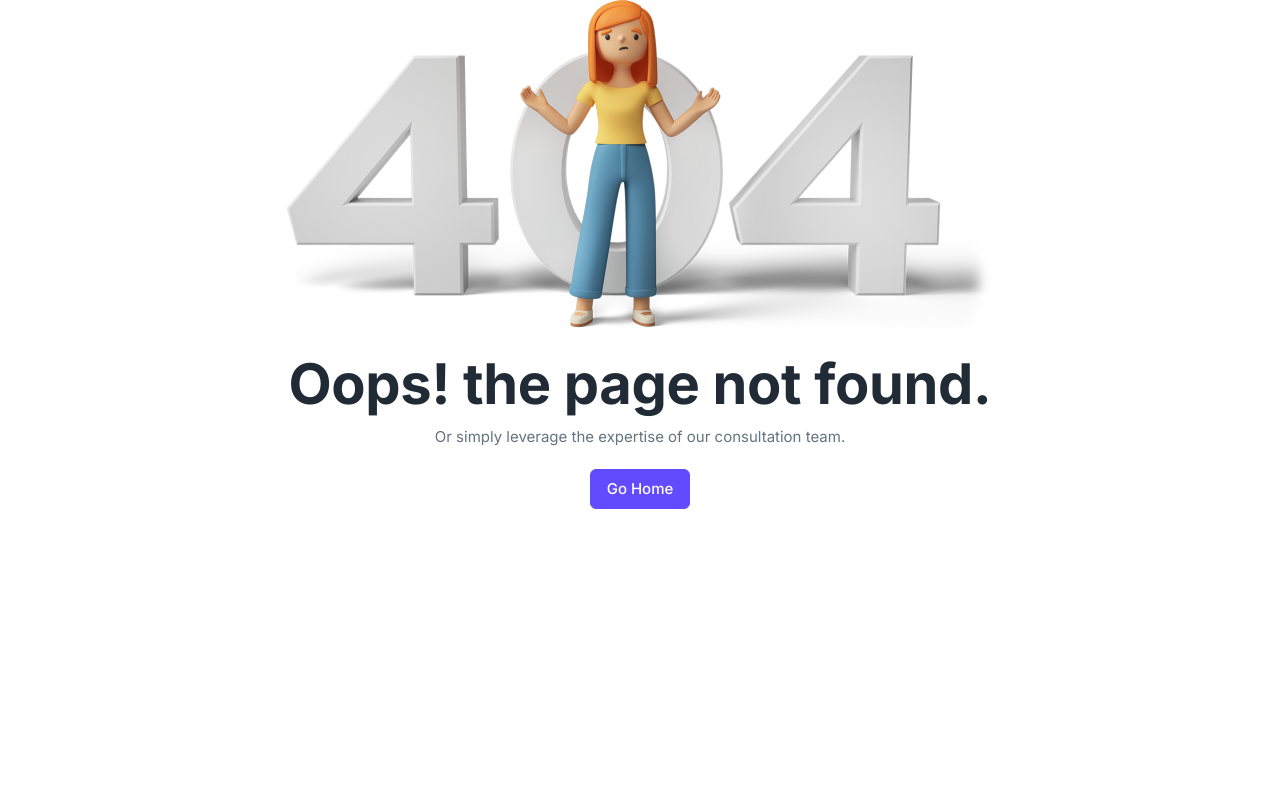
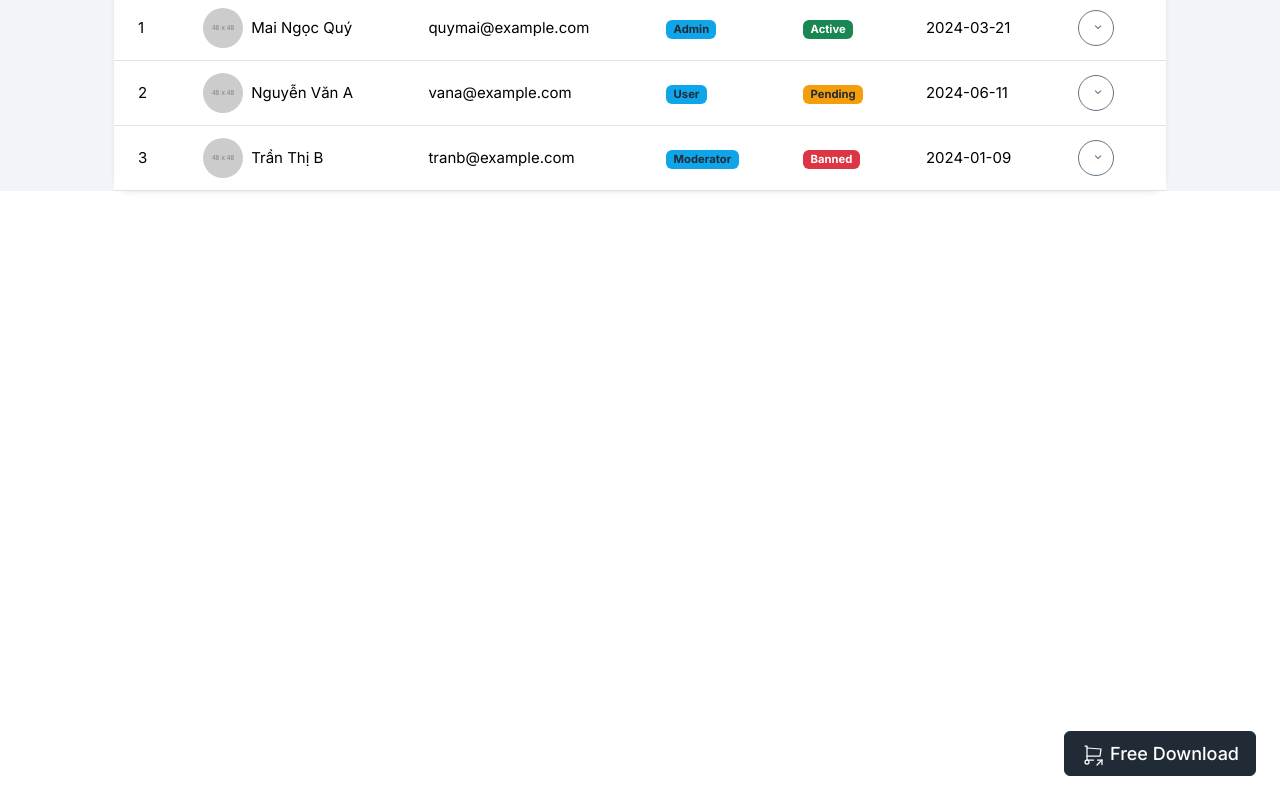
Before and after one commit to Quy18/e-commerce, a React (Vite) app in the folder dash-ui-admin/: page /stats/users in a window 1280 px wide. Before the commit this address had no page. Built offline with nearby package versions, Linux system fonts and the light colour scheme.

Commit message:
fix stats

```diff
--- a/dash-ui-admin/src/App.tsx
+++ b/dash-ui-admin/src/App.tsx
@@ -4,9 +4,10 @@ import { createBrowserRouter, RouterProvider, Navigate } from "react-router-dom"
 //import routes files
 import AuthenticationLayout from "layouts/AuthenticationLayout";
 import RootLayout from "layouts/RootLayout";
-import SignIn from "./pages/auth/SignIn";
-import ForgetPassword from "pages/auth/ForgetPassword";
-import SignUp from "./pages/auth/SignUp";
+import UsersStats from "./pages/stats/UsersStats";
+import ProductsStats from "./pages/stats/ProductsStats";
+import OrdersStats from "./pages/stats/OrdersStats";
+import CouponsStats from "./pages/stats/CouponsStats";
 import Dashboard from "pages/dashboard/Index";
 import Billing from "pages/dashboard/pages/Billing";
 import Pricing from "pages/dashboard/pages/Pricing";
@@ -108,13 +109,14 @@ const App = () => {
       ],
     },
     {
-      id: "auth",
-      path: "/auth",
+      id: "statistical",
+      path: "/stats",
       element: <AuthenticationLayout />,
       children: [
-        { path: "sign-in", element: <SignIn /> },
-        { path: "sign-up", element: <SignUp /> },
-        { path: "forget-password", element: <ForgetPassword /> },
+        { path: "users", element: <UsersStats /> },
+        { path: "products", element: <ProductsStats /> },
+        { path: "orders", element: <OrdersStats /> },
+        { path: "coupons", element: <CouponsStats /> },
       ],
     },
   ]);
--- a/dash-ui-admin/src/data/dashboard/ProjectsStatsData.tsx
+++ b/dash-ui-admin/src/components/stats/ProjectsStatsData.tsx
@@ -1,43 +1,17 @@
 import { Briefcase, ListTask, People, Bullseye } from "react-bootstrap-icons";
-import { ProjectsStatsProps, StatType } from "types";
+import { StatType } from "types";
 import useStat from "api/stat";
 import { useEffect, useState } from "react";
-import { Container, Col, Row } from "react-bootstrap";
+import { Col } from "react-bootstrap";
 import { StatRightTopIcon } from "widgets";
+import Settings from "pages/dashboard/pages/Settings";
+import { useNavigate } from "react-router";
 
-// export const ProjectsStats: ProjectsStatsProps[] = [
-//   {
-//     id: 1,
-//     title: "Users",
-//     value: stat?.users,
-//     icon: <People size={18} />,
-//     statInfo: '<span className="text-dark me-2">2</span> Completed',
-//   },
-//   {
-//     id: 2,
-//     title: "Products",
-//     value: stat?.products,
-//     icon: <ListTask size={18} />,
-//     statInfo: '<span className="text-dark me-2">28</span> Completed',
-//   },
-//   {
-//     id: 3,
-//     title: "Orders",
-//     value: stat?.orders,
-//     icon: <Briefcase size={18} />,
-//     statInfo: '<span className="text-dark me-2">1</span> Completed',
-//   },
-//   {
-//     id: 4,
-//     title: "Coupons",
-//     value: stat?.coupons,
-//     icon: <Bullseye size={18} />,
-//     statInfo: '<span className="text-dark me-2">5%</span> Completed',
-//   },
-// ];
 const ProjectsStats = () => {
   const { getStats } = useStat();
   const [stat, setStat] = useState<StatType | null>(null);
+  const [selectedId, setSelectedId] = useState<Number | null>(null);
+  const navigate = useNavigate();
   useEffect(() => {
     const fetchStats = async () => {
       try {
@@ -49,11 +23,12 @@ const ProjectsStats = () => {
     };
     fetchStats();
   });
-  if (!stat) return <div>Loading...</div>;
+  if (!stat) return <div></div>;
   const statArr = [
     {
       id: 1,
       title: "Users",
+      name: "users",
       value: stat?.users,
       icon: <People size={18} />,
       // statInfo: '<span className="text-dark me-2">2</span> Completed',
@@ -61,6 +36,7 @@ const ProjectsStats = () => {
     {
       id: 2,
       title: "Products",
+      name: "products",
       value: stat?.products,
       icon: <ListTask size={18} />,
       // statInfo: '<span className="text-dark me-2">28</span> Completed',
@@ -68,6 +44,7 @@ const ProjectsStats = () => {
     {
       id: 3,
       title: "Orders",
+      name: "orders",
       value: stat?.orders,
       icon: <Briefcase size={18} />,
       // statInfo: '<span className="text-dark me-2">1</span> Completed',
@@ -75,6 +52,7 @@ const ProjectsStats = () => {
     {
       id: 4,
       title: "Coupons",
+      name: "coupons",
       value: stat?.coupons,
       icon: <Bullseye size={18} />,
       // statInfo: '<span className="text-dark me-2">5%</span> Completed',
@@ -83,7 +61,7 @@ const ProjectsStats = () => {
   return (
     <>
       {statArr.map((item) => (
-        <Col key={item.id} xl={3} lg={6} md={12} xs={12} className="mt-6">
+        <Col key={item.id} xl={3} lg={6} md={12} xs={12} className="mt-6" onClick={() => navigate(`/stats/${item.name}`)}>
           <StatRightTopIcon info={item} />
         </Col>
       ))}
--- a/dash-ui-admin/src/pages/dashboard/Index.tsx
+++ b/dash-ui-admin/src/pages/dashboard/Index.tsx
@@ -1,31 +1,14 @@
 // import node module libraries
-import { Fragment, useEffect } from "react";
-import { Link } from "react-router-dom";
+import { Fragment } from "react";
 import { Container, Col, Row } from "react-bootstrap";
-
-// import widget/custom components
-import { StatRightTopIcon } from "widgets";
 
 // import sub components
 import { ActiveProjects, Teams, TasksPerformance } from "sub-components";
 
 // import required data files
-import ProjectsStatsData from "data/dashboard/ProjectsStatsData";
-import useStat from "api/stat";
+import ProjectsStatsData from "components/stats/ProjectsStatsData";
 
 const Dashboard = () => {
-  // const { getStats } = useStat();
-  // useEffect(() => {
-  //   const fetchStats = async () => {
-  //     try {
-  //       const statData = await getStats();
-  //       console.log(statData);
-  //     } catch (err) {
-  //       console.log(err);
-  //     }
-  //   };
-  //   fetchStats();
-  // });
   return (
     <Fragment>
       <div className="bg-primary pt-10 pb-21"></div>
@@ -36,11 +19,6 @@ const Dashboard = () => {
               <div className="d-flex justify-content-between align-items-center">
                 <div className="mb-2 mb-lg-0">
                   <h3 className="mb-0  text-white">Projects</h3>
-                </div>
-                <div>
-                  <Link to="#" className="btn btn-white">
-                    Create New Project
-                  </Link>
                 </div>
               </div>
             </div>
--- /dev/null
+++ b/dash-ui-admin/src/pages/stats/CouponsStats.tsx
@@ -0,0 +1,8 @@
+
+const CouponsStats = () => {
+
+    return(
+        <h1>Coupon</h1>
+    ) ;
+}
+export default CouponsStats;
--- /dev/null
+++ b/dash-ui-admin/src/pages/stats/OrdersStats.tsx
@@ -0,0 +1,8 @@
+
+const OrdersStats = () => {
+
+    return(
+        <h1>Order</h1>
+    ) ;
+}
+export default OrdersStats;
--- /dev/null
+++ b/dash-ui-admin/src/pages/stats/ProductsStats.tsx
@@ -0,0 +1,8 @@
+
+const ProductsStats = () => {
+
+    return(
+        <h1>Product</h1>
+    ) ;
+}
+export default ProductsStats;
--- /dev/null
+++ b/dash-ui-admin/src/pages/stats/UsersStats.tsx
@@ -0,0 +1,139 @@
+import React from "react";
+import { Fragment } from "react";
+import { Container, Card, Table, Button, Dropdown, Badge, Image, } from "react-bootstrap";
+import { PencilSquare, Trash, ThreeDotsVertical, PersonCheck, PersonX, } from "react-bootstrap-icons";
+
+const UsersStats: React.FC = () => {
+    // Mock data hiển thị UI
+    const users = [
+        {
+            id: 1,
+            name: "Mai Ngọc Quý",
+            email: "quymai@example.com",
+            role: "Admin",
+            status: "Active",
+            createdAt: "2024-03-21",
+            avatar: "https://via.placeholder.com/48",
+        },
+        {
+            id: 2,
+            name: "Nguyễn Văn A",
+            email: "vana@example.com",
+            role: "User",
+            status: "Pending",
+            createdAt: "2024-06-11",
+            avatar: "https://via.placeholder.com/48",
+        },
+        {
+            id: 3,
+            name: "Trần Thị B",
+            email: "tranb@example.com",
+            role: "Moderator",
+            status: "Banned",
+            createdAt: "2024-01-09",
+            avatar: "https://via.placeholder.com/48",
+        },
+    ];
+
+    const renderStatusBadge = (status: string) => {
+        switch (status) {
+            case "Active":
+                return <Badge bg="success">Active</Badge>;
+            case "Pending":
+                return <Badge bg="warning" text="dark">Pending</Badge>;
+            case "Banned":
+                return <Badge bg="danger">Banned</Badge>;
+            default:
+                return <Badge bg="secondary">Unknown</Badge>;
+        }
+    };
+    return (
+        <Fragment>
+            <Container fluid className="mt-n22 px-6">
+                <h3 className="fw-bold mb-4">User Management</h3>
+
+                <Card className="shadow-sm border-0 rounded-4">
+                    <Card.Header className="bg-white d-flex justify-content-between align-items-center">
+                        <h5 className="fw-semibold mb-0">User List</h5>
+                        <Button variant="primary" className="rounded-pill px-3">
+                            + Add New User
+                        </Button>
+                    </Card.Header>
+
+                    <Card.Body className="p-0">
+                        <Table hover responsive className="align-middle mb-0">
+                            <thead className="table-light text-muted small">
+                                <tr>
+                                    <th>#</th>
+                                    <th>User</th>
+                                    <th>Email</th>
+                                    <th>Role</th>
+                                    <th>Status</th>
+                                    <th>Created</th>
+                                    <th className="text-end">Actions</th>
+                                </tr>
+                            </thead>
+                            <tbody>
+                                {users.map((user, idx) => (
+                                    <tr key={user.id}>
+                                        <td>{idx + 1}</td>
+                                        <td>
+                                            <div className="d-flex align-items-center gap-2">
+                                                <Image
+                                                    src={user.avatar}
+                                                    roundedCircle
+                                                    width={40}
+                                                    height={40}
+                                                    alt="avatar"
+                                                />
+                                                <span className="fw-semibold">{user.name}</span>
+                                            </div>
+                                        </td>
+                                        <td>{user.email}</td>
+                                        <td>
+                                            <Badge bg="info" text="dark">
+                                                {user.role}
+                                            </Badge>
+                                        </td>
+                                        <td>{renderStatusBadge(user.status)}</td>
+                                        <td>{user.createdAt}</td>
+                                        <td className="text-end">
+                                            <Dropdown align="end">
+                                                <Dropdown.Toggle
+                                                    as="div"
+                                                    className="btn btn-sm btn-outline-secondary rounded-circle d-flex align-items-center justify-content-center"
+                                                    style={{ width: 36, height: 36, cursor: "pointer" }}
+                                                >
+                                                    <ThreeDotsVertical />
+                                                </Dropdown.Toggle>
+
+                                                <Dropdown.Menu>
+                                                    <Dropdown.Item>
+                                                        <PencilSquare className="me-2" /> Edit
+                                                    </Dropdown.Item>
+                                                    <Dropdown.Item>
+                                                        <Trash className="me-2" /> Delete
+                                                    </Dropdown.Item>
+                                                    {user.status === "Banned" ? (
+                                                        <Dropdown.Item>
+                                                            <PersonCheck className="me-2" /> Unban
+                                                        </Dropdown.Item>
+                                                    ) : (
+                                                        <Dropdown.Item>
+                                                            <PersonX className="me-2" /> Ban User
+                                                        </Dropdown.Item>
+                                                    )}
+                                                </Dropdown.Menu>
+                                            </Dropdown>
+                                        </td>
+                                    </tr>
+                                ))}
+                            </tbody>
+                        </Table>
+                    </Card.Body>
+                </Card>
+            </Container>
+        </Fragment>
+    );
+}
+export default UsersStats;
--- a/dash-ui-admin/src/routes/DashboardRoutes.ts
+++ b/dash-ui-admin/src/routes/DashboardRoutes.ts
@@ -50,16 +50,13 @@ export const DashboardMenu: DashboardMenuProps[] = [
   },
   {
     id: uuid(),
-    title: "Authentication",
-    icon: "lock",
+    title: "Statistical",
+    icon: "bar-chart",
     children: [
-      { id: uuid(), link: "/auth/sign-in", name: "Sign In" },
-      { id: uuid(), link: "/auth/sign-up", name: "Sign Up" },
-      {
-        id: uuid(),
-        link: "/auth/forget-password",
-        name: "Forget Password",
-      },
+      { id: uuid(), link: "/stats/users", name: "Users" },
+      { id: uuid(), link: "/stats/products", name: "Products" },
+      { id: uuid(), link: "/stats/orders",  name: "Orders" },
+      { id: uuid(), link: "/stats/coupons",  name: "Coupons" },
     ],
   },
   {
```
Also changed, not shown: dash-ui-admin/src/components/navbars/sidebar/Sidebar.tsx (+5 -8 lines).
